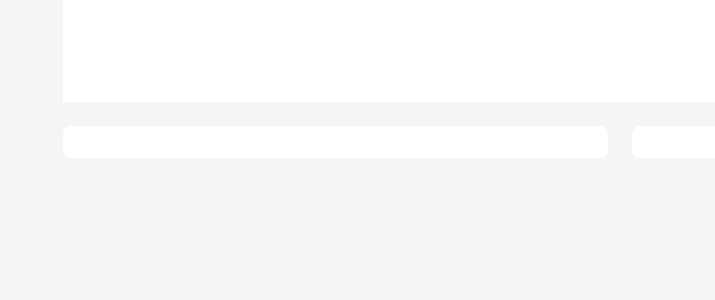
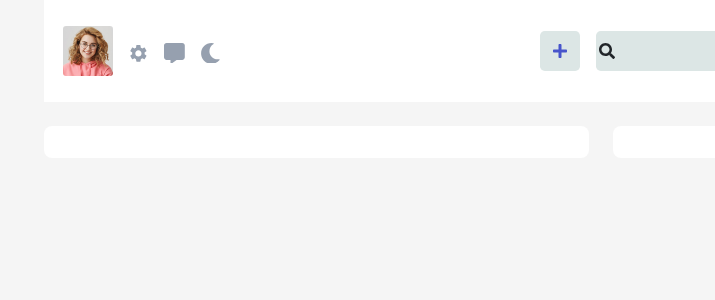
Before and after one commit to mohammadmehdidalvandii/jobick-cms, a React (Vite) app: page / in a window 1280 px wide. Shown: the top 300 px of the page, without its empty margins (565-1280 px from the left). Built offline with nearby package versions, Linux system fonts and the light colour scheme.

Commit message:
fixed style navbar

```diff
--- a/src/components/module/Navbar/Navbar.css
+++ b/src/components/module/Navbar/Navbar.css
@@ -5,7 +5,8 @@
     background-color: var(--whiteColor);
 }
 .navbar_wrapper{
-    display: flex;
+    display: flex !important;
+    width: 100%;
     justify-content: space-between;
     align-items: center;
     padding: 0.5rem 1.2rem;
```
